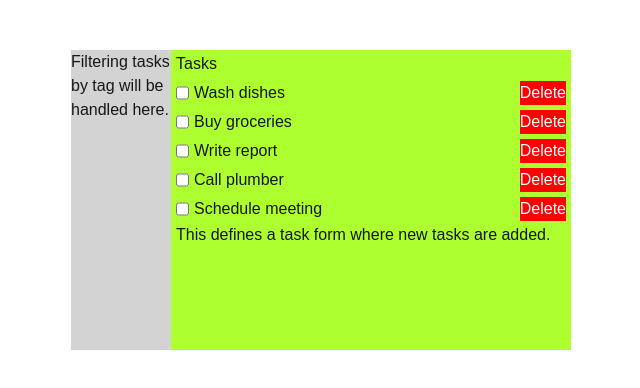
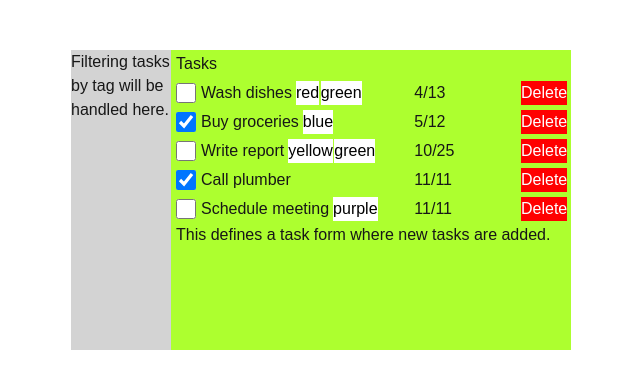
Before and after one commit to charliebsulli/task-manager, a Next.js app in the folder client/: page / in a window 1280 px wide. Shown: the top 388 px of the page, without its empty margins (57-697 px from the left). Built offline with nearby package versions, Linux system fonts and the light colour scheme.

Commit message:
All task info statically displayed

```diff
--- a/client/src/app/page.tsx
+++ b/client/src/app/page.tsx
@@ -13,7 +13,7 @@ const tasks: Task[] = [
     name: "Wash dishes",
     complete: false,
     tags: ["red", "green"],
-    due: "duedate",
+    due: "4/13",
     user: 0,
   },
   {
@@ -21,7 +21,7 @@ const tasks: Task[] = [
     name: "Buy groceries",
     complete: true,
     tags: ["blue"],
-    due: "duedate",
+    due: "5/12",
     user: 0,
   },
   {
@@ -29,7 +29,7 @@ const tasks: Task[] = [
     name: "Write report",
     complete: false,
     tags: ["yellow", "green"],
-    due: "duedate",
+    due: "10/25",
     user: 0,
   },
   {
@@ -37,7 +37,7 @@ const tasks: Task[] = [
     name: "Call plumber",
     complete: true,
     tags: [],
-    due: "duedate",
+    due: "11/11",
     user: 0,
   },
   {
@@ -45,7 +45,7 @@ const tasks: Task[] = [
     name: "Schedule meeting",
     complete: false,
     tags: ["purple"],
-    due: "duedate",
+    due: "11/11",
     user: 0,
   },
 ];
--- a/client/src/components/TaskItem.tsx
+++ b/client/src/components/TaskItem.tsx
@@ -1,7 +1,7 @@
 import { Task } from "../../../shared/types";
 
 function Checkbox({ status }: { status: boolean }) {
-  return <input className="checkbox" type="checkbox" />;
+  return <input className="checkbox" type="checkbox" checked={status} />;
 }
 
 function DeleteButton() {
@@ -12,11 +12,28 @@ function DeleteButton() {
   );
 }
 
+function DueDateTime({ dueDateTime }: { dueDateTime: string }) {
+  return <p className="due-date">{dueDateTime}</p>;
+}
+
+function TagList({ tags }: { tags: string[] }) {
+  const listTags = tags.map((tag, idx) => <Tag key={idx} tag={tag} />);
+  return <div className="tags-container">{listTags}</div>;
+}
+
+function Tag({ tag }: { tag: string }) {
+  return <p className="tag">{tag}</p>;
+}
+
 export default function TaskItem({ task }: { task: Task }) {
   return (
     <div className="task-container">
       <Checkbox status={task.complete} />
-      <h1>{task.name}</h1>
+      <div className="tagged-task">
+        <p className="task-name">{task.name}</p>
+        <TagList tags={task.tags} />
+      </div>
+      <DueDateTime dueDateTime={task.due} />
       <DeleteButton />
     </div>
   );
--- a/client/src/components/components.css
+++ b/client/src/components/components.css
@@ -12,6 +12,7 @@
 }
 
 .list-container {
+  width: 400px;
   height: 300px;
   background-color: greenyellow;
 }
@@ -22,10 +23,10 @@
 }
 
 .task-container {
-  display: flex;
-  flex-direction: row;
+  display: grid;
   width: 400px;
   margin-top: 5px;
+  grid-template-columns: 30px 2fr 1fr 50px;
 }
 
 .checkbox {
@@ -45,3 +46,18 @@
 .delete:hover {
   background-color: tomato;
 }
+
+.tagged-task {
+  display: flex;
+  gap: 0.25rem;
+}
+
+.tags-container {
+  display: flex;
+  gap: 0.1rem;
+}
+
+.tag {
+  background-color: white;
+  color: black;
+}
```
